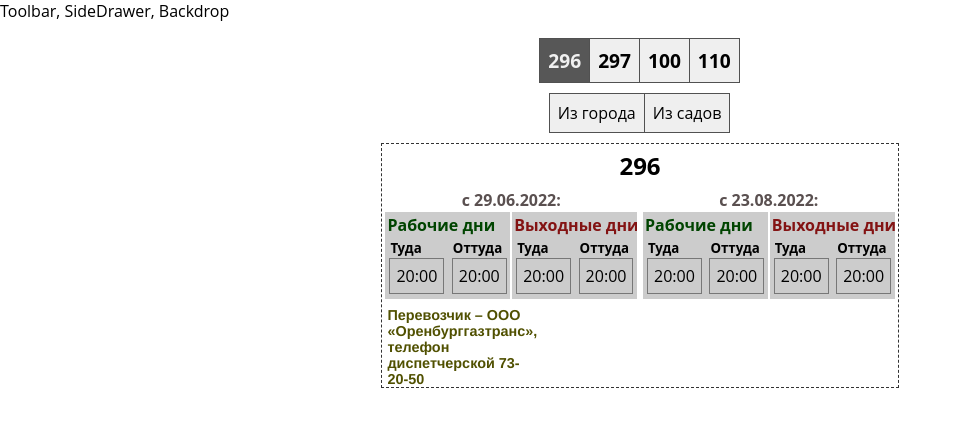
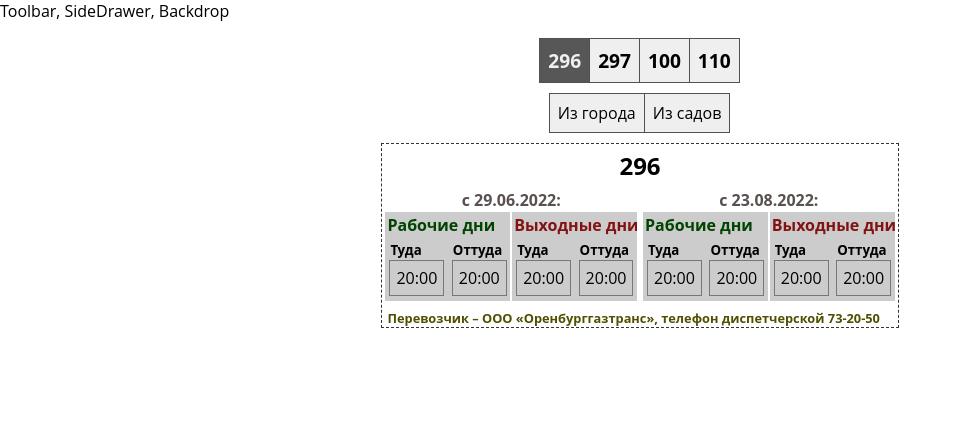
Before and after one commit to PaPa31/new-bus, a React app: page / in a window 1280 px wide. Both pictures are taken after a click on the button "296". Shown: the top 426 px of the page, without its empty margins (0-962 px from the left). Built offline with nearby package versions, Linux system fonts and the light colour scheme.

Commit message:
rename ThereFrom to CityDacha component;
style: make carrier block width depend on above block

```diff
--- a/src/components/ByRoute/ByRoute.css
+++ b/src/components/ByRoute/ByRoute.css
@@ -28,10 +28,8 @@ h5 {
 
 h6 {
   color: #505000;
-  font-size: 0.9em;
-  font-family: helvetica;
+  font-size: 0.8em;
   white-space: unset;
-  max-width: min-content;
   text-align: left;
   margin: 0 5px;
 }
--- a/src/components/ByRoute/RouteTimeTable/NewAndOld/Holiday/Trips/ThereFrom/ThereFrom.js
+++ b/src/components/ByRoute/RouteTimeTable/NewAndOld/Holiday/Trips/CityDacha/CityDacha.js
@@ -1,14 +1,14 @@
 import React from "react";
 import TimeTable from "./TimeTable/TimeTable";
-import classes from "./ThereFrom.module.css";
+import classes from "./CityDacha.module.css";
 
-const thereFrom = (props) => {
+const cityDacha = (props) => {
   return (
-    <div className={classes.ThereFrom}>
+    <div className={classes.CityDacha}>
       <h5>{props.direction}</h5>
       <TimeTable />
     </div>
   );
 };
 
-export default thereFrom;
+export default cityDacha;
--- a/src/components/ByRoute/RouteTimeTable/NewAndOld/Holiday/Trips/ThereFrom/ThereFrom.module.css
+++ b/src/components/ByRoute/RouteTimeTable/NewAndOld/Holiday/Trips/CityDacha/CityDacha.module.css
@@ -1,7 +1,7 @@
-.ThereFrom {
+.CityDacha {
   display: inline-block;
   /*max-width: 600px;*/
-  float: left;
+  /*float: left;*/
   margin: 0 4px;
   width: 3.4em;
 }
--- a/src/components/ByRoute/RouteTimeTable/NewAndOld/Holiday/Trips/Trips.js
+++ b/src/components/ByRoute/RouteTimeTable/NewAndOld/Holiday/Trips/Trips.js
@@ -1,12 +1,12 @@
 import React from "react";
 import { connect } from "react-redux";
 import classes from "./Trips.module.css";
-import ThereFrom from "./ThereFrom/ThereFrom";
+import CityDacha from "./CityDacha/CityDacha";
 
 const trips = (props) => (
   <div className={classes.Trips}>
-    {props.dacha && <ThereFrom direction="Туда" />}
-    {props.city && <ThereFrom direction="Оттуда" />}
+    {props.dacha && <CityDacha direction="Туда" />}
+    {props.city && <CityDacha direction="Оттуда" />}
   </div>
 );
 
--- a/src/components/ByRoute/RouteTimeTable/NewAndOld/Holiday/Trips/Trips.module.css
+++ b/src/components/ByRoute/RouteTimeTable/NewAndOld/Holiday/Trips/Trips.module.css
@@ -1,3 +1,4 @@
 .Trips {
   display: inline-block;
+  padding-bottom: 5px;
 }
--- a/src/components/ByRoute/RouteTimeTable/RouteTimeTable.js
+++ b/src/components/ByRoute/RouteTimeTable/RouteTimeTable.js
@@ -1,4 +1,5 @@
 import React from "react";
+import { connect } from "react-redux";
 import NewAndOld from "./NewAndOld/NewAndOld";
 import classes from "./RouteTimeTable.module.css";
 
@@ -6,13 +7,28 @@ const routeTimeTable = (props) => {
   return (
     <div className={classes.RouteTimeTable}>
       <h2>{props.num}</h2>
-      <NewAndOld>c 29.06.2022:</NewAndOld>
-      <NewAndOld>c 23.08.2022:</NewAndOld>
-      <h6>
-        Перевозчик – ООО «Оренбурггазтранс», телефон диспетчерской 73-20-50
-      </h6>
+      <div className={classes.TwoBlocks}>
+        <NewAndOld>c 29.06.2022:</NewAndOld>
+        <NewAndOld>c 23.08.2022:</NewAndOld>
+      </div>
+      <div className={classes.Center}>
+        <h6
+          className={
+            props.city && props.dacha ? classes.Wider : classes.Narrower
+          }
+        >
+          Перевозчик – ООО «Оренбурггазтранс», телефон диспетчерской 73-20-50
+        </h6>
+      </div>
     </div>
   );
 };
 
-export default routeTimeTable;
+const mapStatetoProps = (state) => {
+  return {
+    city: state.fromCity,
+    dacha: state.fromDacha,
+  };
+};
+
+export default connect(mapStatetoProps)(routeTimeTable);
--- a/src/components/ByRoute/RouteTimeTable/RouteTimeTable.module.css
+++ b/src/components/ByRoute/RouteTimeTable/RouteTimeTable.module.css
@@ -2,3 +2,19 @@
   display: inline-block;
   border: 1px dashed #333;
 }
+
+.TwoBlocks {
+  display: inline-block;
+}
+
+.Center {
+  text-align: center;
+}
+
+.Wider {
+  max-width: max-content;
+}
+
+.Narrower {
+  max-width: min-content;
+}
--- a/src/containers/BusPlusTime/BusPlusTime.js
+++ b/src/containers/BusPlusTime/BusPlusTime.js
@@ -45,7 +45,7 @@ class BusBuilder extends Component {
         <div className={classes.Buttons}>
           {length > 0 ? (
             <Direction
-              clicked={this.props.onToggle}
+              clicked={this.props.onToggleCityDacha}
               city={this.props.city}
               dacha={this.props.dacha}
             />
@@ -76,8 +76,8 @@ const mapStateToProps = (state) => {
 
 const mapDispatchToProps = (dispatch) => {
   return {
-    onToggle: (dir) =>
-      dispatch({ type: actionTypes.TOGGLE_THERE_FROM, direction: dir }),
+    onToggleCityDacha: (dir) =>
+      dispatch({ type: actionTypes.TOGGLE_CITY_DACHA, direction: dir }),
   };
 };
 export default connect(mapStateToProps, mapDispatchToProps)(BusBuilder);
--- a/src/store/actions.js
+++ b/src/store/actions.js
@@ -1 +1 @@
-export const TOGGLE_THERE_FROM = "TOGGLE_THERE_FROM";
+export const TOGGLE_CITY_DACHA = "TOGGLE_CITY_DACHA";
--- a/src/store/reducer.js
+++ b/src/store/reducer.js
@@ -6,7 +6,7 @@ const initialState = {
 };
 
 const reducer = (state = initialState, action) => {
-  if (action.type === actionTypes.TOGGLE_THERE_FROM) {
+  if (action.type === actionTypes.TOGGLE_CITY_DACHA) {
     return {
       ...state,
       [action.direction]: !state[action.direction],
```
Also changed, not shown: src/components/ByRoute/RouteTimeTable/NewAndOld/Holiday/Trips/CityDacha/TimeTable/TimeTable.js (renamed from src/components/ByRoute/RouteTimeTable/NewAndOld/Holiday/Trips/ThereFrom/TimeTable/TimeTable.js), src/components/ByRoute/RouteTimeTable/NewAndOld/Holiday/Trips/CityDacha/TimeTable/TimeTable.module.css (renamed from src/components/ByRoute/RouteTimeTable/NewAndOld/Holiday/Trips/ThereFrom/TimeTable/TimeTable.module.css).
